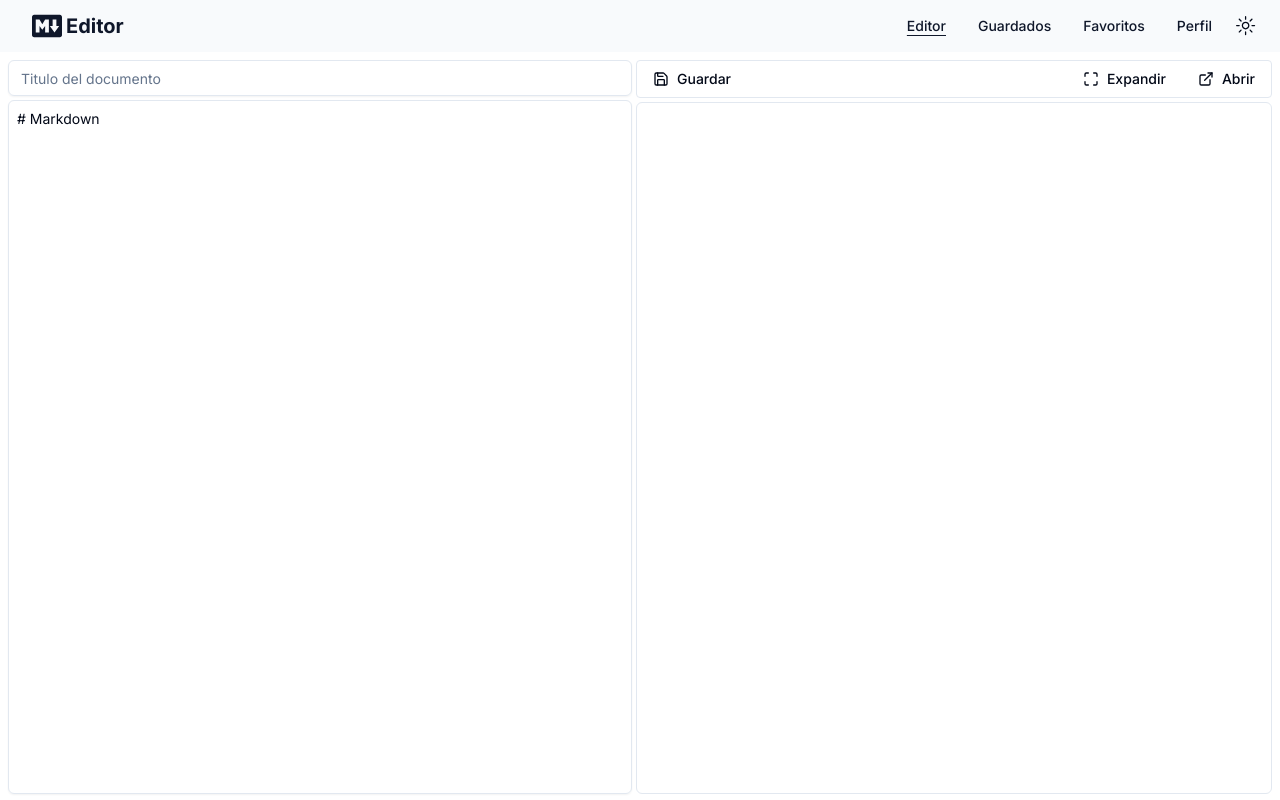
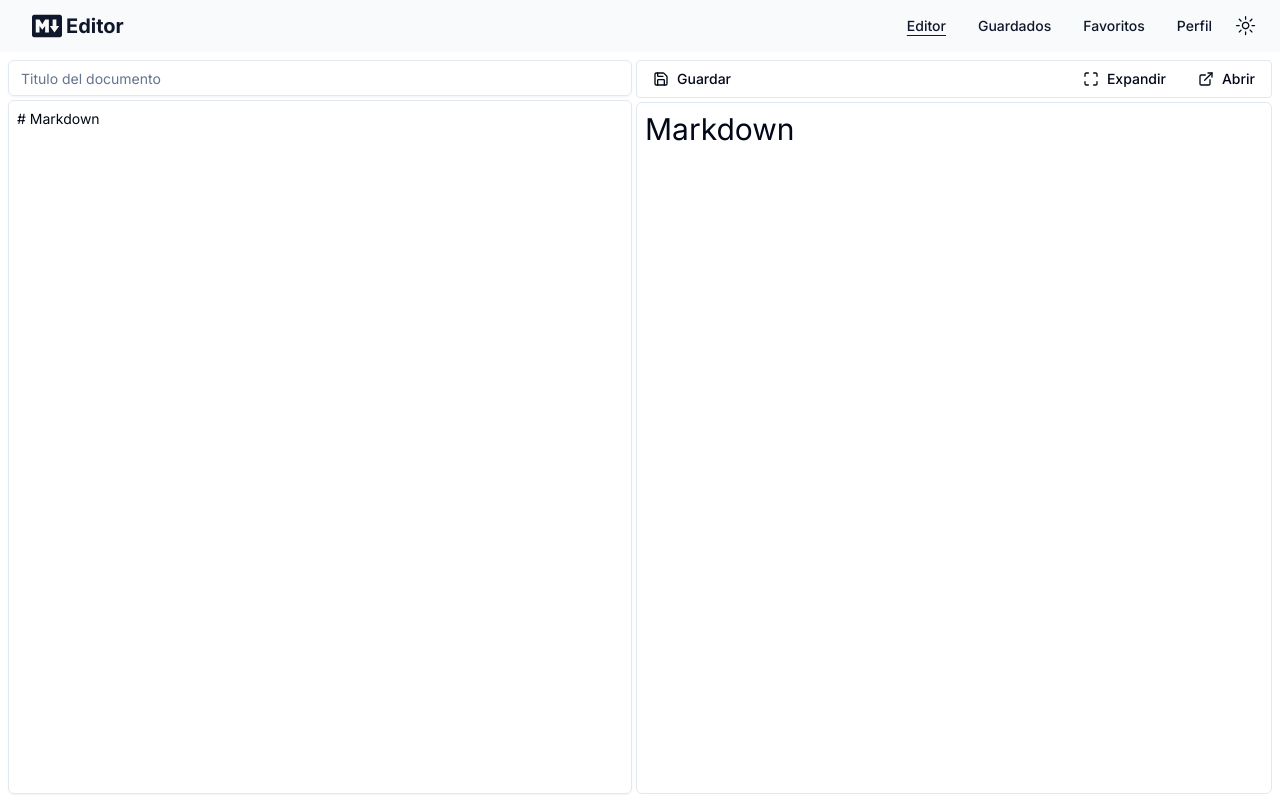
Before and after one commit to Brian-ChM/MarkdownEditor, a Next.js app: page / in a window 1280 px wide. Built offline with nearby package versions, Linux system fonts and the light colour scheme.

Commit message:
Enhance MarkdownText component with sanitization and raw HTML support

```diff
--- a/src/components/mdx/MarkdownText.tsx
+++ b/src/components/mdx/MarkdownText.tsx
@@ -1,31 +1,24 @@
-"use client"
-import useTextStore from '@/store';
-import 'katex/dist/katex.min.css';
-import Markdown from 'react-markdown';
-import rehypeKatex from 'rehype-katex';
+"use client";
+import "katex/dist/katex.min.css";
+import Markdown from "react-markdown";
+import rehypeKatex from "rehype-katex";
+import rehypeRaw from "rehype-raw";
+import rehypeSanitize from "rehype-sanitize";
 import remarkGfm from "remark-gfm";
-import remarkMath from 'remark-math';
-import { CodeBlocks } from './Blocks/CodeBlocks';
+import remarkMath from "remark-math";
+import { CodeBlocks } from "./Blocks/CodeBlocks";
 
-interface TextState {
-  text: string
-  setText: (text: string) => void
-}
-
-export const MarkdownText = () => {
-  const text = useTextStore((state) => state.text)
-
+export const MarkdownText = ({ text }: { text: string }) => {
   return (
     <Markdown
-      className="markdown"
+      className="markdown break-words w-[calc(50vw-20px)]"
       remarkPlugins={[remarkMath, [remarkGfm, { singleTilde: false }]]}
-      rehypePlugins={[rehypeKatex]}
+      rehypePlugins={[rehypeKatex, rehypeRaw, rehypeSanitize]}
       components={{
-        code: CodeBlocks
+        code: CodeBlocks,
       }}
     >
       {text}
     </Markdown>
-
-  )
-}
+  );
+};
```
